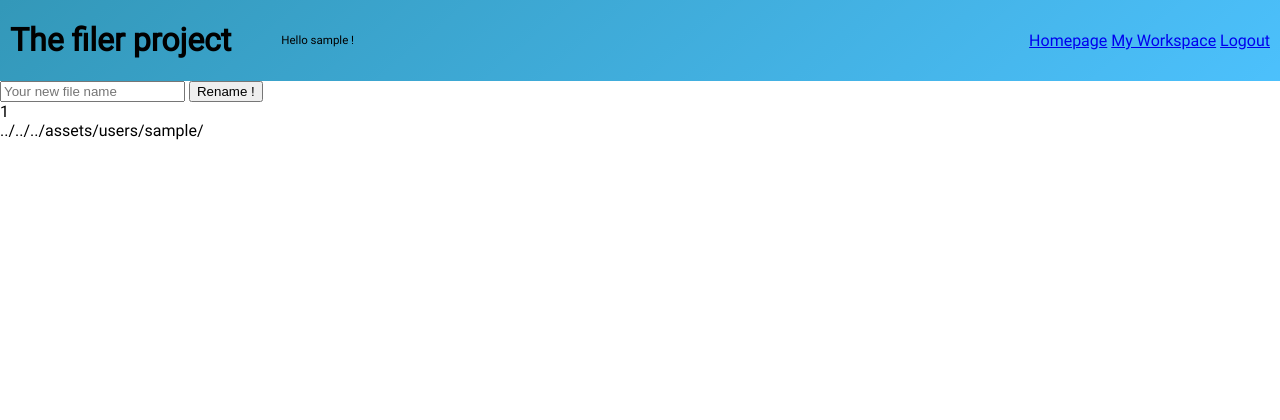
After one commit to MrStrikes/filer, a PHP site: page /assets/workspace/rename/rename.php?hiddenFile=1 in a window 1280 px wide. The commit adds this page. Shown: the top 420 px of the page. Run offline with PHP 8.4, Linux system fonts and the light colour scheme; the visitor is signed in with stand-in values (Sample User, id 1); data that the repository does not hold is empty.

Commit message:
Tried to rename

```diff
--- a/assets/workspace/delete/delete.php
+++ b/assets/workspace/delete/delete.php
@@ -1,8 +1,8 @@
-<meta http-equiv="refresh" content="0.1; URL=../workspace.php">
 <?php
 $delete = $_POST['del'];
 $del = $_POST['hiddenFile'];
 if(isset($delete)){
     unlink($del);
+    header('Location: ../workspace.php');
 }
 ?>
--- /dev/null
+++ b/assets/workspace/rename/rename.php
@@ -0,0 +1,32 @@
+<!DOCTYPE html>
+<html lang="en">
+<head>
+    <meta charset="UTF-8">
+    <meta name="viewport" content="width=device-width, initial-scale=1.0">
+    <meta http-equiv="X-UA-Compatible" content="ie=edge">
+    <link rel="stylesheet" type="text/css" href="../../../assets/styles.css">
+    <title>Rename your file</title>
+</head>
+<body>
+    <?php
+    require('../../init.php');
+    require('../../header.php');
+    ?>
+    <form action="rename.php" method="GET">
+        <input type="text" name="new" placeholder="Your new file name">
+        <input type="submit" name="submit" value="Rename !">
+    </form>
+    <?php
+    $oldData = $_GET['hiddenFile'];
+    $newData = $_GET['new'];
+    $path = '../../../assets/users/'.$_SESSION['username'].'/';
+    $rename = $path.$newData;
+    echo $oldData.'<br>';
+    echo $rename;
+    if(isset($_GET['submit']) && isset($_GET['new'])){
+        rename($oldData, $rename);
+    }
+    require("../../footer.php");
+    ?>
+</body>
+</html>
--- a/assets/workspace/workspace.php
+++ b/assets/workspace/workspace.php
@@ -42,9 +42,9 @@
                 $downloadFile = $uploaddir.$datas;
                 echo '<a href="'.$downloadFile.'" class="downloadFiles '.substr($datas, 0, 2).'">'.$datas.'</a>
                 <div class="tasks">
-                    <form action="rename/rename.php" method="POST">
+                    <form action="rename/rename.php" method="GET">
                         <input type="submit" name="ren" value="Rename">
-                        <input type="hidden" value="../'.$downloadFile.' name="'.$datas.'">
+                        <input type="hidden" value="../'.$downloadFile.'" name="hiddenFile">
                     </form>
                     <form action="delete/delete.php" method="POST">
                         <input type="submit" name="del" value="Delete">
```
